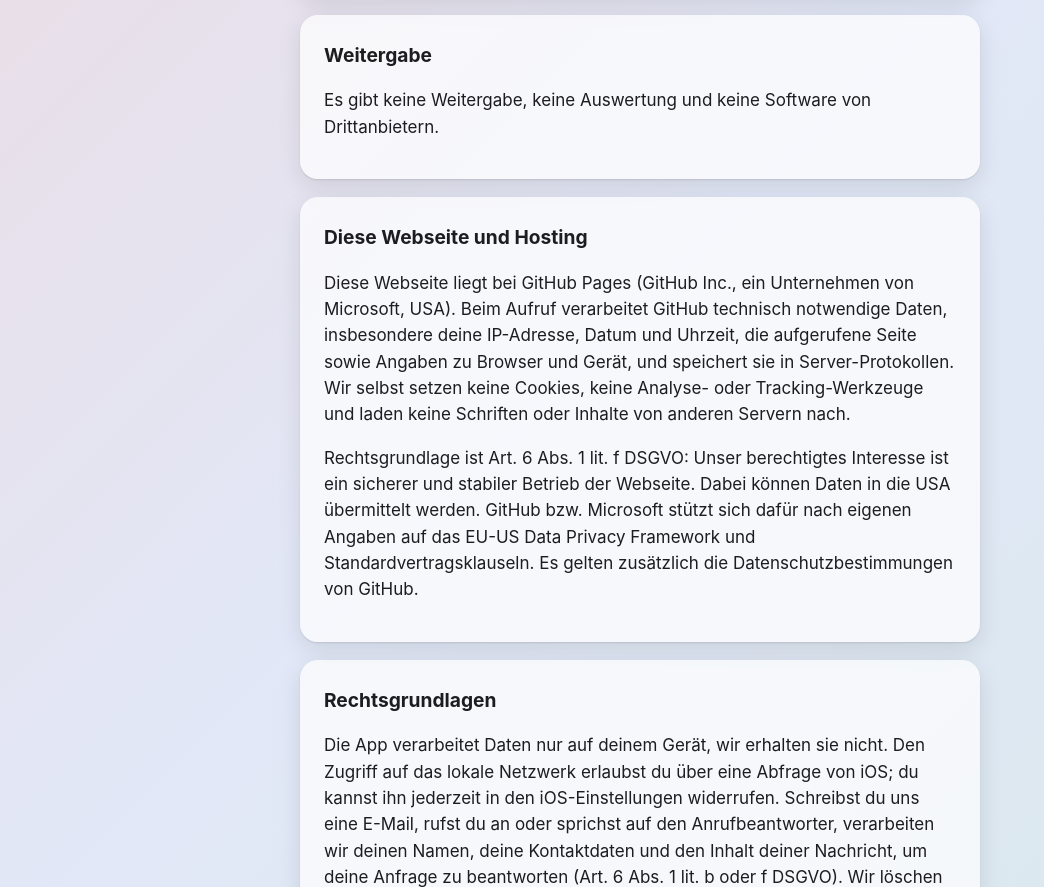
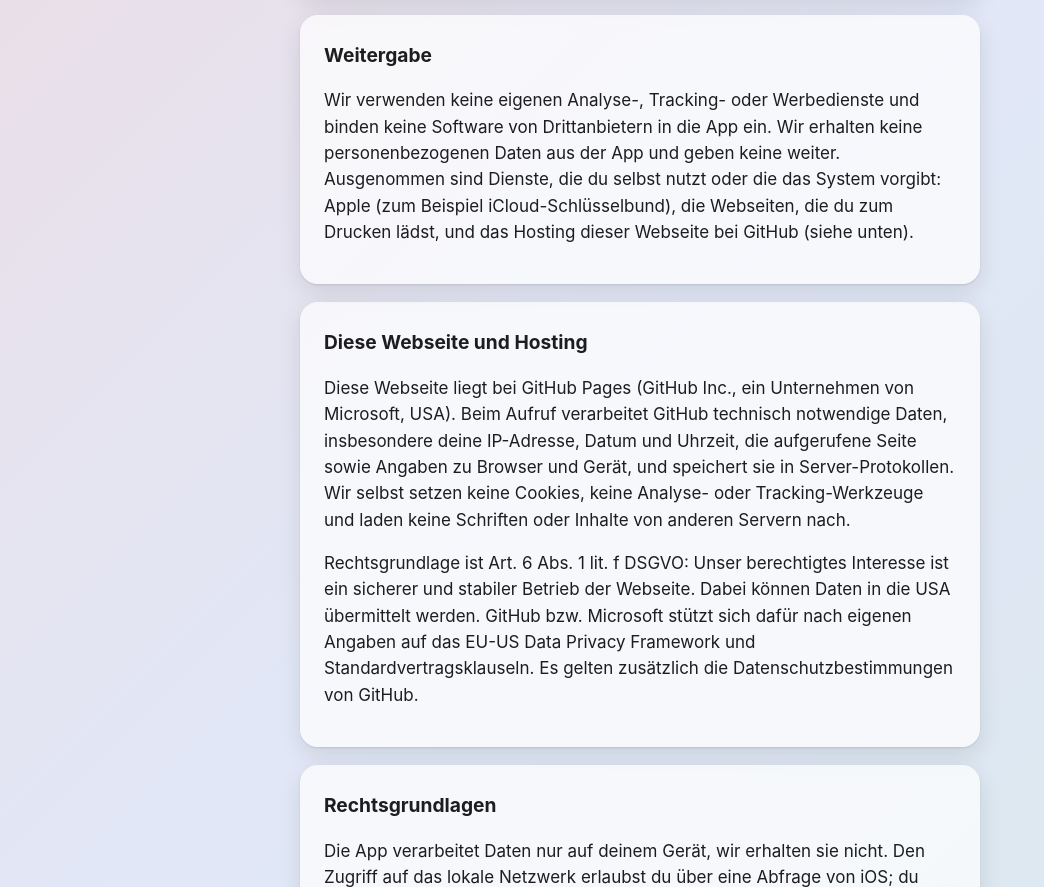
Before and after one commit to rawi-software/rawi-software.github.io, a plain HTML site: page druckhilfe/datenschutz.html in a window 1280 px wide. Shown: the part 1266-2153 px from the top of the page, without its empty margins (0-1044 px from the left). Drawn offline with Linux system fonts and the light colour scheme.

Commit message:
Datenschutz: Aussage zur Weitergabe präzisiert (Druckhilfe, MeinTracker)

```diff
--- a/druckhilfe/datenschutz.html
+++ b/druckhilfe/datenschutz.html
@@ -14,7 +14,7 @@
 <div class="karte"><h2>Deine Dateien</h2>
 <p>PDF-Dateien und Bilder werden nur auf deinem Gerät verarbeitet und an deinen Drucker gesendet. Sie werden nicht hochgeladen und nicht dauerhaft gespeichert.</p></div>
 <div class="karte"><h2>Weitergabe</h2>
-<p>Es gibt keine Weitergabe, keine Auswertung und keine Software von Drittanbietern.</p></div>
+<p>Wir verwenden keine eigenen Analyse-, Tracking- oder Werbedienste und binden keine Software von Drittanbietern in die App ein. Wir erhalten keine personenbezogenen Daten aus der App und geben keine weiter. Ausgenommen sind Dienste, die du selbst nutzt oder die das System vorgibt: Apple (zum Beispiel iCloud-Schlüsselbund), die Webseiten, die du zum Drucken lädst, und das Hosting dieser Webseite bei GitHub (siehe unten).</p></div>
 <div class="karte"><h2>Diese Webseite und Hosting</h2>
 <p>Diese Webseite liegt bei GitHub Pages (GitHub Inc., ein Unternehmen von Microsoft, USA). Beim Aufruf verarbeitet GitHub technisch notwendige Daten, insbesondere deine IP-Adresse, Datum und Uhrzeit, die aufgerufene Seite sowie Angaben zu Browser und Gerät, und speichert sie in Server-Protokollen. Wir selbst setzen keine Cookies, keine Analyse- oder Tracking-Werkzeuge und laden keine Schriften oder Inhalte von anderen Servern nach.</p>
 <p>Rechtsgrundlage ist Art. 6 Abs. 1 lit. f DSGVO: Unser berechtigtes Interesse ist ein sicherer und stabiler Betrieb der Webseite. Dabei können Daten in die USA übermittelt werden. GitHub bzw. Microsoft stützt sich dafür nach eigenen Angaben auf das EU-US Data Privacy Framework und Standardvertragsklauseln. Es gelten zusätzlich die Datenschutzbestimmungen von GitHub.</p></div>
```
Also changed, not shown: meintracker/datenschutz.html (+1 -1 lines).
